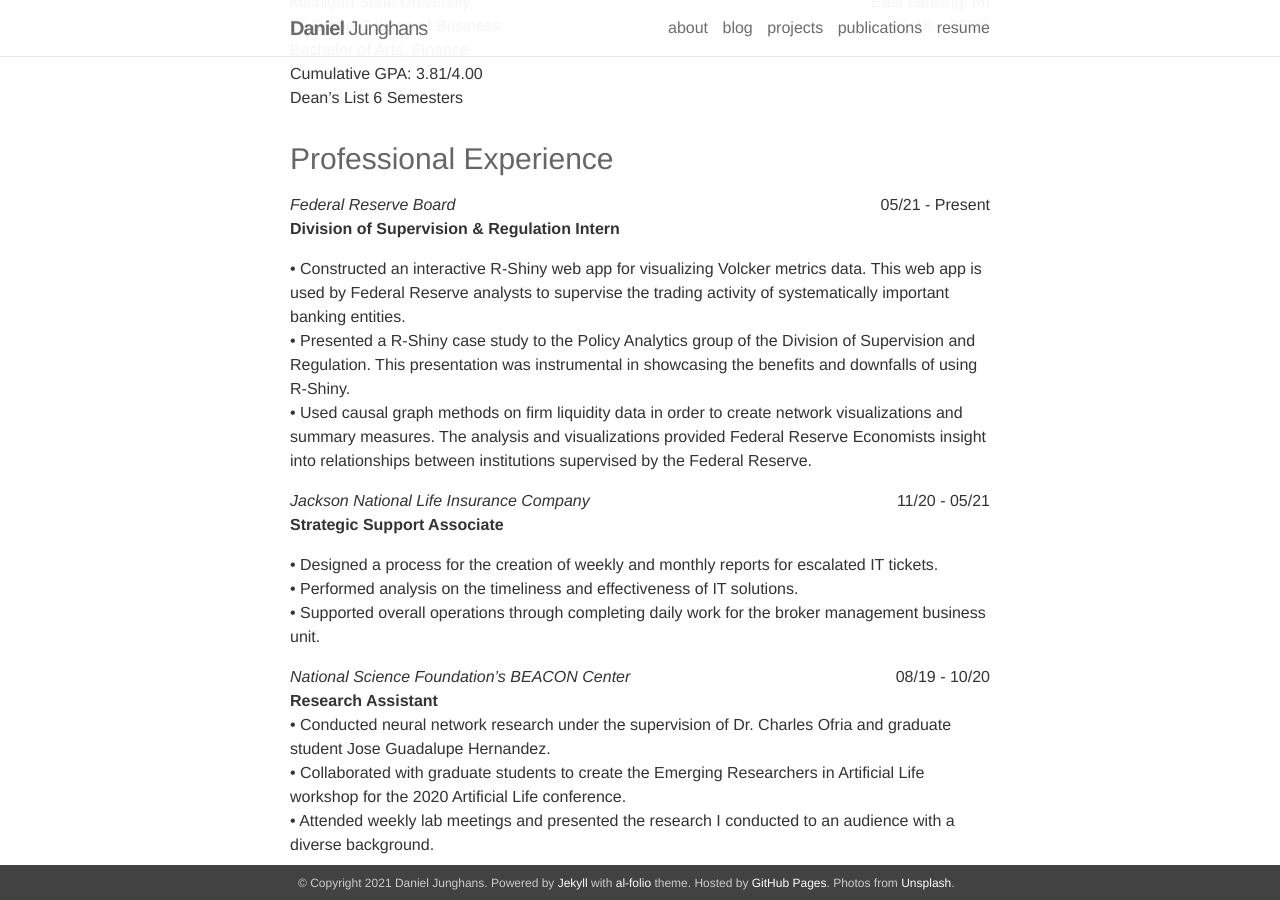
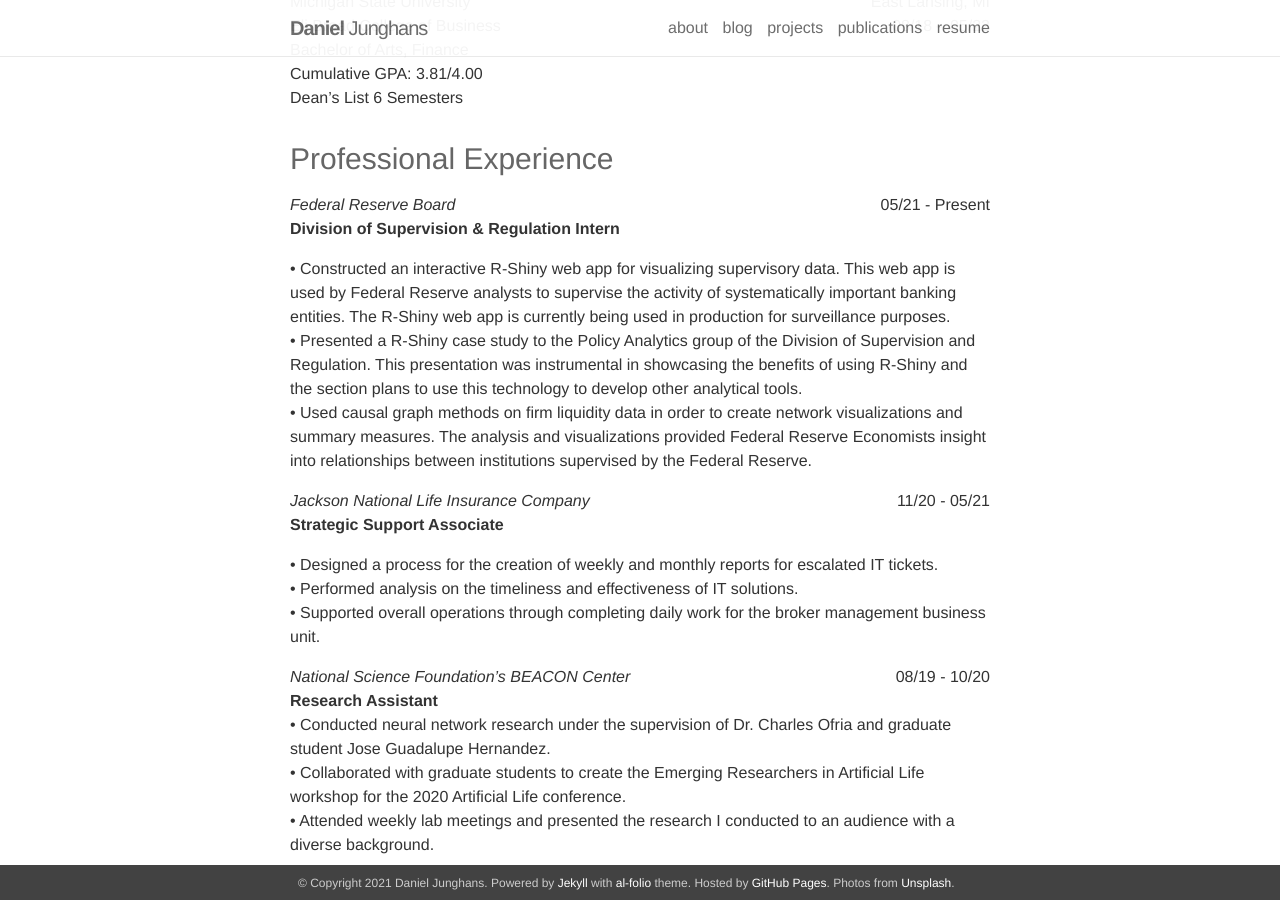
Before and after one commit to DanielJunghans/danieljunghans.github.io, a Jekyll site: the page built from _pages/resume.md, in a window 1280 px wide and 900 px high, scrolled down 433 px. Built offline with Jekyll 4.4.1, drawn with Linux system fonts in a browser that asks for light colours; nearby versions of some CDN libraries.

Commit message:
changed resume

```diff
--- a/_pages/resume.md
+++ b/_pages/resume.md
@@ -36,8 +36,8 @@ Dean's List 6 Semesters
 
 **Division of Supervision & Regulation Intern** <br />
 
-• Constructed an interactive R-Shiny web app for visualizing Volcker metrics data. This web app is used by Federal Reserve analysts to supervise the trading activity of systematically important banking entities. <br />
-• Presented a R-Shiny case study to the Policy Analytics group of the Division of Supervision and Regulation. This presentation was instrumental in showcasing the benefits and downfalls of using R-Shiny.<br />
+• Constructed an interactive R-Shiny web app for visualizing supervisory data. This web app is used by Federal Reserve analysts to supervise the activity of systematically important banking entities. The R-Shiny web app is currently being used in production for surveillance purposes. <br />
+• Presented a R-Shiny case study to the Policy Analytics group of the Division of Supervision and Regulation. This presentation was instrumental in showcasing the benefits of using R-Shiny and the section plans to use this technology to develop other analytical tools.<br />
 • Used causal graph methods on firm liquidity data in order to create network visualizations and summary measures. The analysis and visualizations provided Federal Reserve Economists insight into relationships between institutions supervised by the Federal Reserve.
 
 <div style="overflow: hidden;">
```
